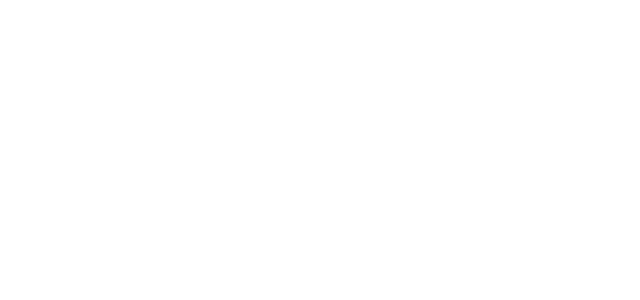
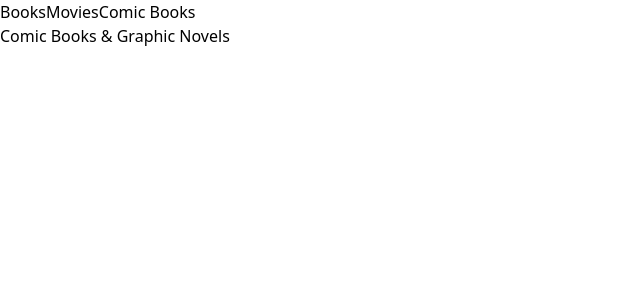
Before and after one commit to danilo-cupido/cosmic-nexus, a React (Create React App) app: page /comics in a window 1280 px wide. Before the commit this address had no page. Shown: the top 300 px of the page, without its empty margins (0-640 px from the left). Built offline with nearby package versions, Linux system fonts and the light colour scheme.

Commit message:
set routes, create Navbar component and pages

```diff
--- a/public/index.html
+++ b/public/index.html
@@ -2,7 +2,7 @@
 <html lang="en">
 	<head>
 		<meta charset="utf-8" />
-		<link rel="icon" href="%PUBLIC_URL%/favicon.ico" />
+		<link rel="icon" href="%PUBLIC_URL%/favicon.png" />
 		<meta name="viewport" content="width=device-width, initial-scale=1" />
 		<meta name="theme-color" content="#000000" />
 		<meta
@@ -24,7 +24,7 @@
       work correctly both with client-side routing and a non-root public URL.
       Learn how to configure a non-root public URL by running `npm run build`.
     -->
-		<title>React App</title>
+		<title>Cosmic Nexus</title>
 	</head>
 	<body>
 		<noscript>You need to enable JavaScript to run this app.</noscript>
--- a/src/App.tsx
+++ b/src/App.tsx
@@ -1,47 +1,45 @@
-import { useState } from 'react';
 import { BrowserRouter as Router, Route, Routes } from 'react-router-dom';
 
 import './App.css';
-import { db } from './connection';
-import { doc, getDoc } from 'firebase/firestore';
+// import { db } from './connection';
+// import { doc, getDoc } from 'firebase/firestore';
 
 import Home from './pages/Home';
+import Books from './pages/Books';
+import Movies from './pages/Movies';
+import Comics from './pages/Comics';
+import Navbar from './components/Navbar';
 
 function App() {
-	interface Book {
-		title: string;
-	}
+	// const handleClick = async () => {
+	// 	const docRef = doc(db, 'books', 'rrSkXSiaP94CEZ3nfqvw');
+	// 	const docSnap = await getDoc(docRef);
 
-	interface Movie {
-		title: string;
-	}
-
-	interface Comic {
-		title: string;
-	}
-
-	const [bookData, setBookData] = useState<Book>();
-	const [movieData, setMovieData] = useState<Movie>();
-	const [comicData, setComicData] = useState<Comic>();
-	const handleClick = async () => {
-		const docRef = doc(db, 'books', 'rrSkXSiaP94CEZ3nfqvw');
-		const docSnap = await getDoc(docRef);
-
-		if (docSnap.exists()) {
-			const book = docSnap.data() as Book;
-			if (book) {
-				setBookData(book);
-			}
-		} else {
-			// doc.data() will be undefined in this case
-			console.log('No such document!');
-		}
-	};
+	// 	if (docSnap.exists()) {
+	// 		const book = docSnap.data() as Book;
+	// 		if (book) {
+	// 			setBookData(book);
+	// 		}
+	// 	} else {
+	// 		// doc.data() will be undefined in this case
+	// 		console.log('No such document!');
+	// 	}
+	// };
 
 	return (
 		<Router>
+			<Navbar />
 			<Routes>
 				<Route path='/' element={<Home />} />
+			</Routes>
+			<Routes>
+				<Route path='/books' element={<Books />} />
+			</Routes>
+			<Routes>
+				<Route path='/movies' element={<Movies />} />
+			</Routes>
+			<Routes>
+				<Route path='/comics' element={<Comics />} />
 			</Routes>
 		</Router>
 	);
--- /dev/null
+++ b/src/components/Navbar.tsx
@@ -0,0 +1,24 @@
+import { Link } from 'react-router-dom';
+
+const Navbar = () => {
+	const categories = [
+		{ name: 'Books', url: '/books' },
+		{ name: 'Movies', url: '/movies' },
+		{ name: 'Comic Books', url: '/comics' },
+	];
+	return (
+		<div>
+			<ul className='flex'>
+				{categories.map((category) => {
+					return (
+						<li>
+							<Link to={category.url}>{category.name}</Link>
+						</li>
+					);
+				})}
+			</ul>
+		</div>
+	);
+};
+
+export default Navbar;
--- /dev/null
+++ b/src/pages/Books.tsx
@@ -0,0 +1,5 @@
+const Books = () => {
+	return <div>Books</div>;
+};
+
+export default Books;
--- /dev/null
+++ b/src/pages/Comics.tsx
@@ -0,0 +1,5 @@
+const Comics = () => {
+	return <div>Comic Books & Graphic Novels</div>;
+};
+
+export default Comics;
--- /dev/null
+++ b/src/pages/Movies.tsx
@@ -0,0 +1,5 @@
+const Movies = () => {
+	return <div>Movies</div>;
+};
+
+export default Movies;
```
Also changed, not shown: src/utils/types.ts (added, +11 -0 lines), public/favicon.png (added), src/connection.ts (renamed from src/connection.js), src/pages/Home.tsx (renamed from src/pages/Home.js), 1 other file (tests, documents, lock files or other folders).
